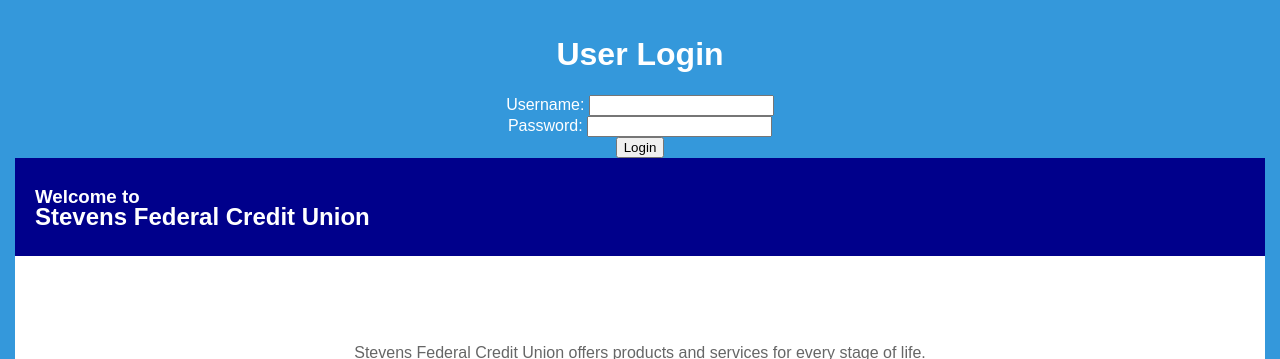
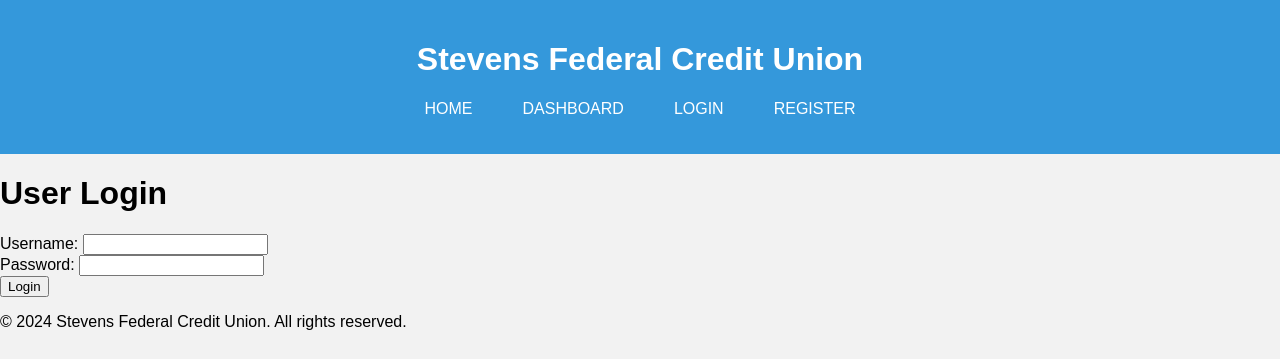
Before and after one commit to adamabd3/CSET170-Final, a Flask app: page /login in a window 1280 px wide. Shown: the top 359 px of the page. After the commit the page ends 330 px from the top, so only its background shows below. Run offline with Flask 3, Linux system fonts and the light colour scheme.

Commit message:
added a base for the site

```diff
--- /dev/null
+++ b/templates/base.html
@@ -0,0 +1,69 @@
+<!DOCTYPE html>
+<html lang="en">
+<head>
+    <meta charset="UTF-8">
+    <meta name="viewport" content="width=device-width, initial-scale=1.0">
+    <title>Stevens Federal Credit Union</title>
+    <style>
+        body {
+            margin: 0;
+            font-family: Arial, sans-serif;
+            background-color: #f2f2f2;
+        }
+        header {
+            background-color: #3498db;
+            color: #fff;
+            padding: 20px 0;
+            text-align: center;
+        }
+        .bar {
+            display: flex;
+            justify-content: center;
+            list-style-type: none;
+            padding: 0;
+        }
+        .bar li {
+            margin: 0 10px;
+        }
+        .bar li a {
+            text-decoration: none;
+            color: #fff;
+            padding: 10px 15px;
+            border-radius: 5px;
+            transition: background-color 0.3s;
+        }
+        .bar li a:hover {
+            background-color: #2980b9;
+        footer {
+            background-color: #333;
+            color: #fff;
+            padding: 20px 0;
+            text-align: center;
+        }
+        .footer-content {
+            max-width: 1200px;
+            margin: 0 auto;
+        }
+        .footer-content p {
+            margin: 0;
+        }
+    </style>
+</head>
+<body>
+    <header>
+        <h1>Stevens Federal Credit Union</h1>
+        <ul class="bar">
+            <li><a href="/">HOME</a></li>
+            <li><a href="/dashboard">DASHBOARD</a></li>
+            <li><a href="/login">LOGIN</a></li>
+            <li><a href="/register">REGISTER</a></li>
+        </ul>
+    </header>
+    {% block content %}{% endblock %}
+    <footer>
+        <div class="footer-content">
+            <p>&copy; 2024 Stevens Federal Credit Union. All rights reserved.</p>
+        </div>
+    </footer>
+</body>
+</html>
--- a/templates/home.html
+++ b/templates/home.html
@@ -8,27 +8,22 @@
         body {
             margin: 0;
             font-family: Arial, sans-serif;
-            min-height: 100vh;
-            padding: 0;
             background-color: #f2f2f2;
         }
         header {
             background-color: #3498db;
             color: #fff;
-            padding: 15px;
+            padding: 20px 0;
             text-align: center;
         }
         .bar {
+            display: flex;
+            justify-content: center;
             list-style-type: none;
             padding: 0;
-            margin: 0;
         }
         .bar li {
-            display: inline-block;
-            margin-left: 20px;
-        }
-        .bar li:first-child {
-            margin-left: 0;
+            margin: 0 10px;
         }
         .bar li a {
             text-decoration: none;
@@ -42,24 +37,26 @@
         }
         .headline {
             background-color: #00008b;
+            background-image: linear-gradient(to bottom, #00008b, #003366);
             color: #fff;
-            padding: 20px;
+            padding: 40px 20px;
             text-align: left;
-            line-height: 0;
+            line-height: 1;
         }
         .products {
             background-color: #fff;
-            padding: 20px;
+            padding: 40px 20px;
             text-align: center;
+            height: 400px;
         }
         .products h3 {
             font-size: 24px;
-            margin-bottom: 10px;
+            margin-bottom: 20px;
         }
         .products p {
             font-size: 16px;
             color: #666;
-            margin-bottom: 20px;
+            margin-bottom: 40px;
         }
         .products ul {
             list-style-type: none;
@@ -71,7 +68,14 @@
         }
         .products li {
             flex: 1;
-            margin: 0 10px;
+            margin: 0 20px;
+            text-align: center;
+        }
+        .products li img {
+            width: 100px;
+            height: 100px;
+            border-radius: 50%;
+            margin-bottom: 10px;
         }
         footer {
             background-color: #333;
@@ -90,8 +94,6 @@
 </head>
 <body>
     <header>
-        {% block body %}
-        <div>
         <h1>Stevens Federal Credit Union</h1>
         <ul class="bar">
             <li><a href="/">HOME</a></li>
@@ -99,9 +101,8 @@
             <li><a href="/login">LOGIN</a></li>
             <li><a href="/register">REGISTER</a></li>
         </ul>
-        </div>
     </header>
-        {% endblock %}
+    {% block content %}{% endblock %}
 
     <div class="headline">
         <h3>Welcome to</h3>
--- a/templates/register.html
+++ b/templates/register.html
@@ -1,5 +1,5 @@
-{% extends "home.html" %}
-{% block body %}
+{% extends "base.html" %}
+{% block content %}
 <style>
     form {
         max-width: 400px;
--- a/templates/user.html
+++ b/templates/user.html
@@ -1,5 +1,5 @@
-{% extends "home.html" %}
-{% block body %}
+{% extends "base.html" %}
+{% block content %}
 <html lang="en">
 <head>
     <meta charset="UTF-8">
```
Lines whose indentation alone changed are shown as unchanged.
